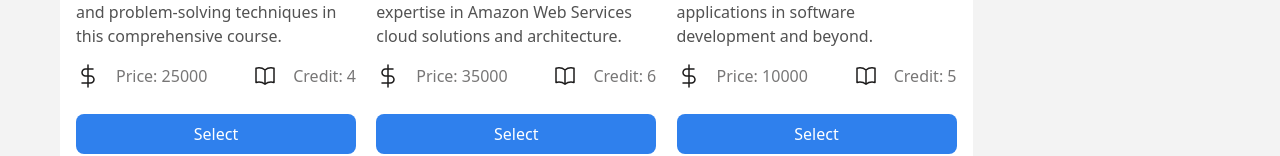
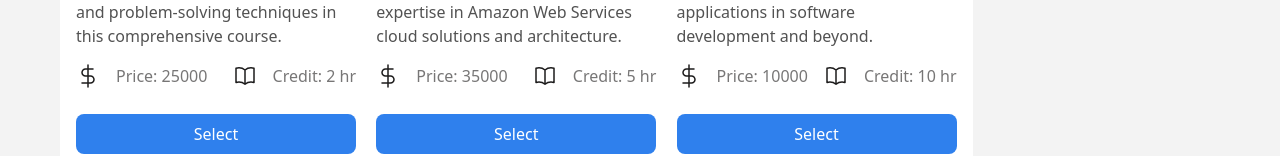
Before and after one commit to adiyat-shihab/course-router-client, a React (Vite) app: page / in a window 1280 px wide. Shown: the part 478-634 px from the top of the page. Built offline with nearby package versions, Linux system fonts and the light colour scheme.

Commit message:
model added when insufficient credit & select same card

```diff
--- a/package.json
+++ b/package.json
@@ -11,13 +11,15 @@
   },
   "dependencies": {
     "react": "^18.2.0",
-    "react-dom": "^18.2.0"
+    "react-dom": "^18.2.0",
+    "react-hot-toast": "^2.4.1"
   },
   "devDependencies": {
     "@types/react": "^18.2.15",
     "@types/react-dom": "^18.2.7",
     "@vitejs/plugin-react": "^4.0.3",
     "autoprefixer": "^10.4.15",
+    "daisyui": "^3.7.4",
     "eslint": "^8.45.0",
     "eslint-plugin-react": "^7.32.2",
     "eslint-plugin-react-hooks": "^4.6.0",
--- a/public/course.json
+++ b/public/course.json
@@ -5,7 +5,7 @@
     "description": "Become a problem-solving expert by mastering fundamental algorithms and problem-solving techniques in this comprehensive course.",
     "image": "https://i.ibb.co/NT7C3yZ/algorithm.png",
     "price": 25000,
-    "credit": 4
+    "credit": 2
   },
   {
     "id": 2,
@@ -13,7 +13,7 @@
     "description": "Prepare for the AWS Certified Solutions Architect exam and gain expertise in Amazon Web Services cloud solutions and architecture.",
     "image": "https://i.ibb.co/f9Xy27w/amazon-web-service.png",
     "price": 35000,
-    "credit": 6
+    "credit": 5
   },
   {
     "id": 3,
@@ -21,7 +21,7 @@
     "description": "Build a strong foundation in C++ programming and explore its applications in software development and beyond.",
     "image": "https://i.ibb.co/2ZYs7yN/c-plus-plus.png",
     "price": 10000,
-    "credit": 5
+    "credit": 10
   },
   {
     "id": 4,
@@ -45,7 +45,7 @@
     "description": "Unlock the power of SQL and MySQL database management with this comprehensive course for aspiring database administrators.",
     "image": "https://i.ibb.co/RYhRCrN/mysql.png",
     "price": 19000,
-    "credit": 4
+    "credit": 5
   },
   {
     "id": 7,
@@ -53,7 +53,7 @@
     "description": "Enhance your problem-solving skills with an array of engaging puzzles and challenges in this fun and interactive course.",
     "image": "https://i.ibb.co/LryD2FT/puzzle.png",
     "price": 23000,
-    "credit": 3
+    "credit": 2
   },
   {
     "id": 8,
@@ -69,6 +69,6 @@
     "description": "Explore the principles and best practices of software engineering to build robust and scalable software systems.",
     "image": "https://i.ibb.co/B4xX3j0/software-engineering.png",
     "price": 23000,
-    "credit": 6
+    "credit": 2
   }
 ]
--- a/src/App.jsx
+++ b/src/App.jsx
@@ -2,6 +2,7 @@ import "./App.css";
 import { Cards } from "./Component/Cards.jsx";
 import { Cart } from "./Component/Cart.jsx";
 import { useEffect, useState } from "react";
+import toast, { Toaster } from "react-hot-toast";
 
 function App() {
   const [dataForCart, setdataForCart] = useState([]);
@@ -14,10 +15,10 @@ function App() {
     const { title, credit, price } = dataCart;
     const isAvailable = dataForCart.find((data) => title === data);
     if (reamaining <= 0 || credit > reamaining) {
-      return;
+      return toast.error("Opps! You haven't enough Credit");
     } else {
       if (isAvailable) {
-        return;
+        return toast.success("Already Selected");
       } else {
         setdataForCart([...dataForCart, title]);
       }
@@ -52,6 +53,7 @@ function App() {
           remaining={reamaining}
         ></Cart>
       </div>
+      <Toaster />
     </div>
   );
 }
--- a/src/Component/Card.jsx
+++ b/src/Component/Card.jsx
@@ -56,7 +56,7 @@ export const Card = ({ data, handleCart }) => {
                 />
               </svg>
               <p className={"text-[1rem] text-[#1c1b1b99]"}>
-                Credit: {data.credit}
+                Credit: {data.credit} hr
               </p>
             </div>
           </div>
--- a/tailwind.config.js
+++ b/tailwind.config.js
@@ -1,9 +1,8 @@
 /** @type {import('tailwindcss').Config} */
 export default {
-  content: [  "./index.html",
-    "./src/**/*.{js,ts,jsx,tsx}",],
+  content: ["./index.html", "./src/**/*.{js,ts,jsx,tsx}"],
   theme: {
     extend: {},
   },
-  plugins: [],
-}
+  plugins: [require("daisyui")],
+};
```
Also changed, not shown: 1 other file (tests, documents, lock files or other folders).
